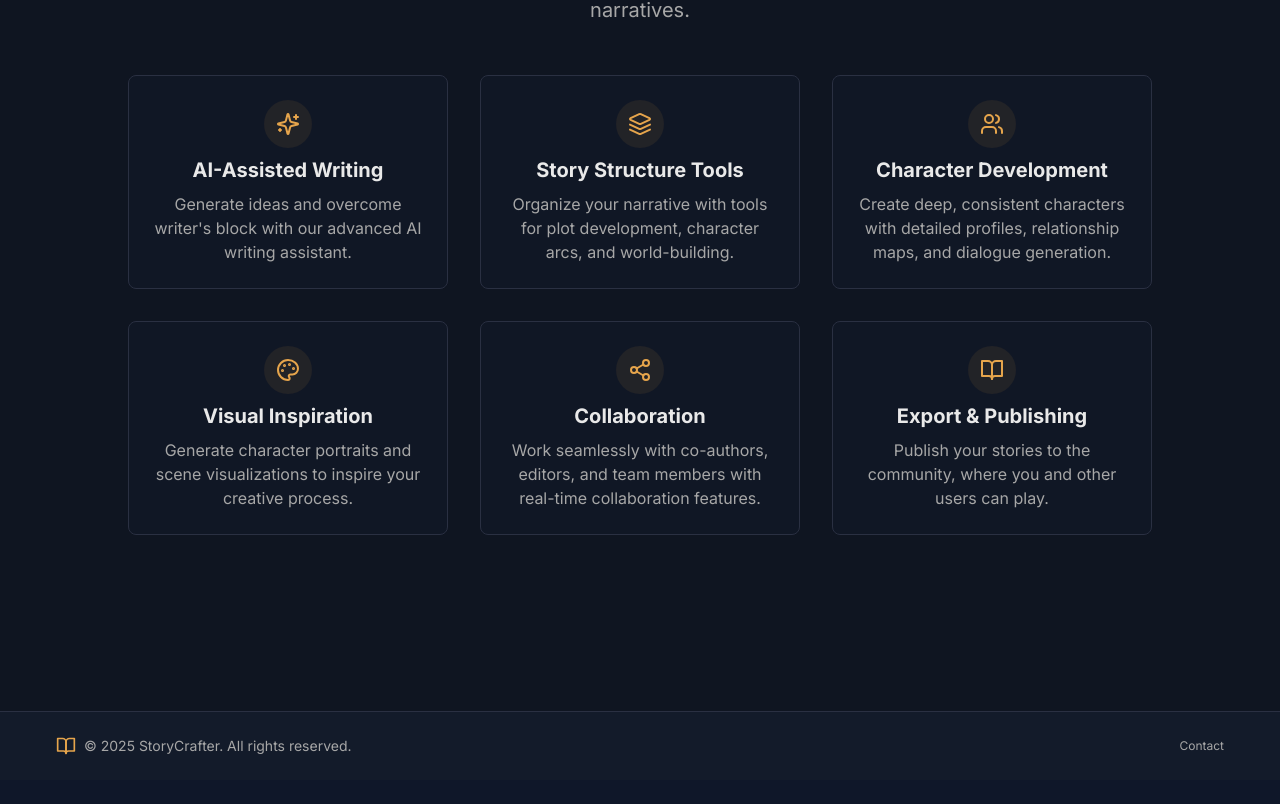
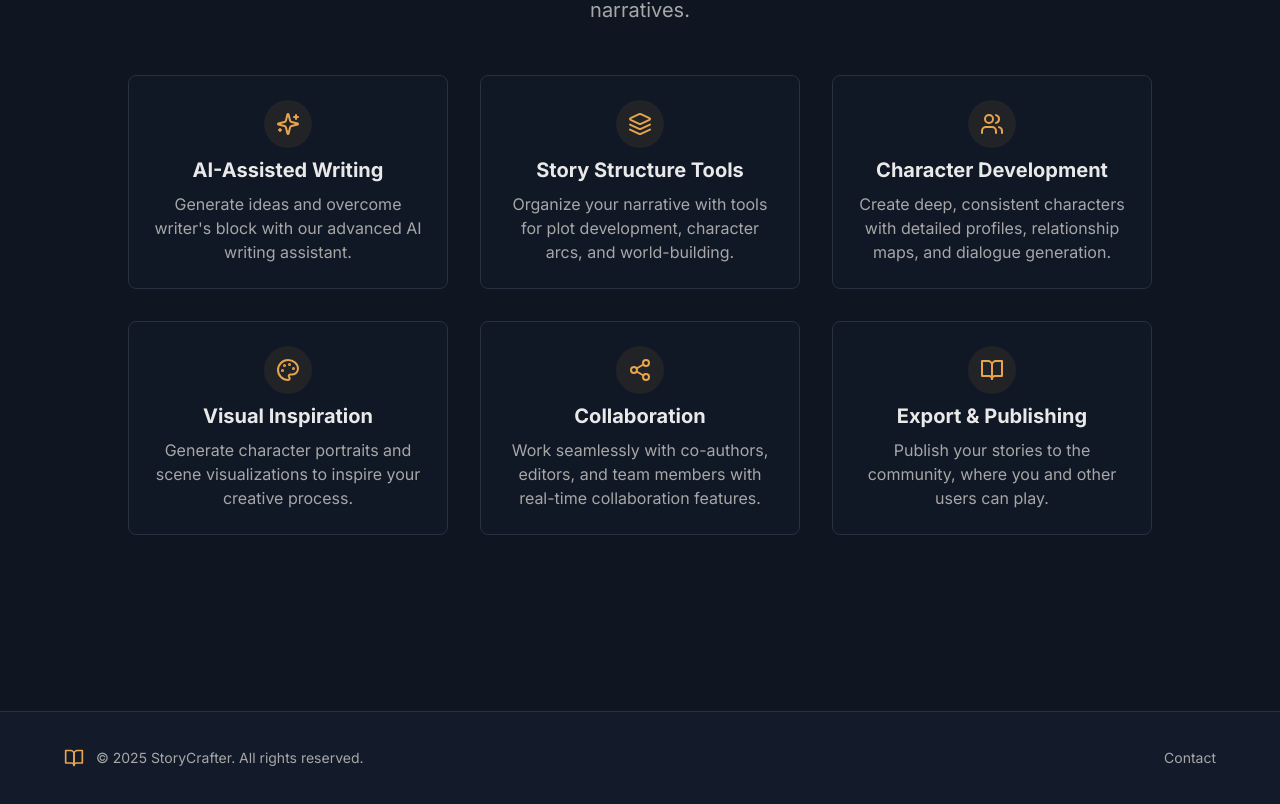
Before and after one commit to mmeister86/storycrafter-landing, a Next.js app: page / in a window 1280 px wide. Shown: the part 1629-2433 px from the top of the page. Before the commit the page ends 2409 px from the top, so only its background shows below. Built offline with nearby package versions, Linux system fonts and the light colour scheme.

Commit message:
better layout for small screens

```diff
--- a/components/Footer.tsx
+++ b/components/Footer.tsx
@@ -1,21 +1,23 @@
+"use client";
+
 import Link from "next/link";
 import { BookOpen } from "lucide-react";
 
 // Footer Komponente für den Seitenabschluss mit Copyright-Informationen und Links
 export function Footer() {
   return (
-    <footer className="flex flex-col gap-2 sm:flex-row py-6 w-full shrink-0 items-center px-4 md:px-6 border-t border-[#2a3042] bg-[#131b2a]">
-      <div className="container mx-auto flex flex-col gap-2 sm:flex-row items-center">
-        <div className="flex items-center gap-2">
+    <footer className="flex flex-col gap-4 sm:flex-row py-8 w-full shrink-0 items-center px-6 md:px-8 border-t border-[#2a3042] bg-[#131b2a]">
+      <div className="container mx-auto flex flex-col gap-4 sm:flex-row items-center">
+        <div className="flex items-center gap-3">
           <BookOpen className="h-5 w-5 text-[#e6a54c]" />
           <p className="text-sm text-[#a7a7a7]">
             &copy; {new Date().getFullYear()} StoryCrafter. All rights reserved.
           </p>
         </div>
-        <nav className="sm:ml-auto flex gap-4 sm:gap-6">
+        <nav className="sm:ml-auto flex gap-6 sm:gap-8">
           <Link
             href="#"
-            className="text-xs text-[#a7a7a7] hover:text-[#e6a54c] transition-colors"
+            className="text-sm text-[#a7a7a7] hover:text-[#e6a54c] transition-colors py-1"
           >
             Contact
           </Link>
--- a/components/Navbar.tsx
+++ b/components/Navbar.tsx
@@ -1,3 +1,5 @@
+"use client";
+
 import Link from "next/link";
 import { BookOpen, Menu, X } from "lucide-react";
 import AudioPlayer from "@/components/AudioPlayer";
@@ -41,7 +43,7 @@ export function Navbar() {
 
           {/* Hamburger-Menü Button - nur auf kleinen Bildschirmen sichtbar */}
           <button
-            className="sm:hidden ml-2 text-white hover:text-[#e6a54c]"
+            className="sm:hidden ml-4 text-white hover:text-[#e6a54c]"
             onClick={toggleMobileMenu}
             aria-label="Toggle menu"
           >
@@ -57,17 +59,17 @@ export function Navbar() {
       {/* Mobile-Menü - nur sichtbar, wenn geöffnet */}
       {mobileMenuOpen && (
         <div className="sm:hidden absolute top-16 left-0 right-0 bg-[#1b263b] border-b border-[#2a3042] z-50">
-          <div className="flex flex-col p-4 space-y-4">
+          <div className="flex flex-col p-6 space-y-6">
             <Link
               href="#features"
-              className="text-sm font-medium hover:text-[#e6a54c] transition-colors"
+              className="text-base font-medium hover:text-[#e6a54c] transition-colors py-2"
               onClick={toggleMobileMenu}
             >
               Features
             </Link>
             <Link
               href="#signup"
-              className="text-sm font-medium hover:text-[#e6a54c] transition-colors"
+              className="text-base font-medium hover:text-[#e6a54c] transition-colors py-2"
               onClick={toggleMobileMenu}
             >
               Sign Up
```
